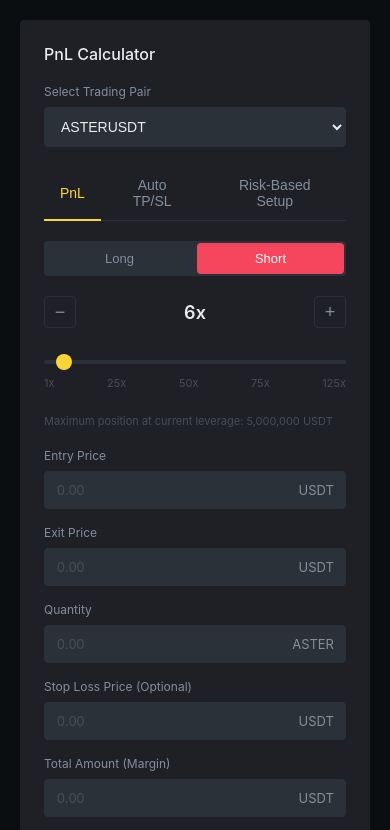
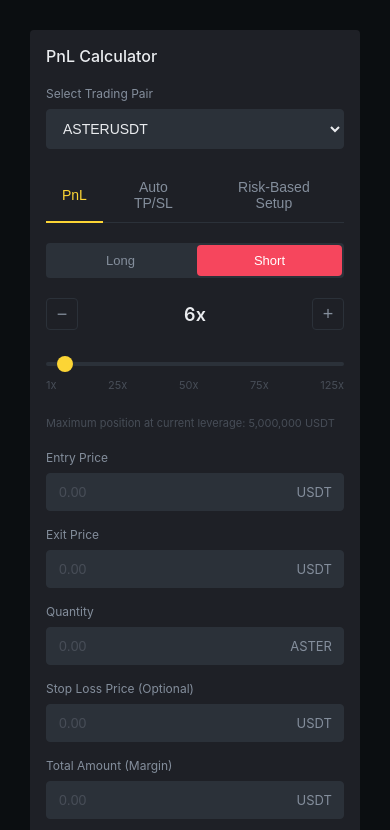
Before and after one commit to peanutsx50/futurescalc, a plain HTML site: page index.html in a window 390 px wide. Shown: the top 830 px of the page. Drawn offline with Linux system fonts and the light colour scheme.

Commit message:
Enhance container styles for responsiveness
Updated container styles for better responsiveness and layout.

```diff
--- a/index.html
+++ b/index.html
@@ -20,11 +20,11 @@
         }
 
         .container {
-            max-width: 1000px;
+            max-width: 1200px;
             margin: 0 auto;
             display: grid;
             grid-template-columns: 1fr 1fr;
-            gap: 2px;
+            gap: 20px;
             background: #0B0E11;
         }
 
@@ -391,9 +391,22 @@
             line-height: 1.5;
         }
 
+        /* Responsive layout changes only */
         @media (max-width: 900px) {
             .container {
                 grid-template-columns: 1fr;
+                gap: 15px;
+            }
+        }
+
+        @media (max-width: 480px) {
+            .container {
+                padding: 10px;
+                gap: 10px;
+            }
+
+            .panel {
+                padding: 16px;
             }
         }
     </style>
@@ -721,6 +734,7 @@
             <div class="note">
                 * Fees are calculated based on Binance Futures fee structure. Stop loss recommendations use 1-2% risk guidelines.
             </div>
+        </div>
 
         <div class="panel results-panel">
             <div class="results-header">Results</div>
```
